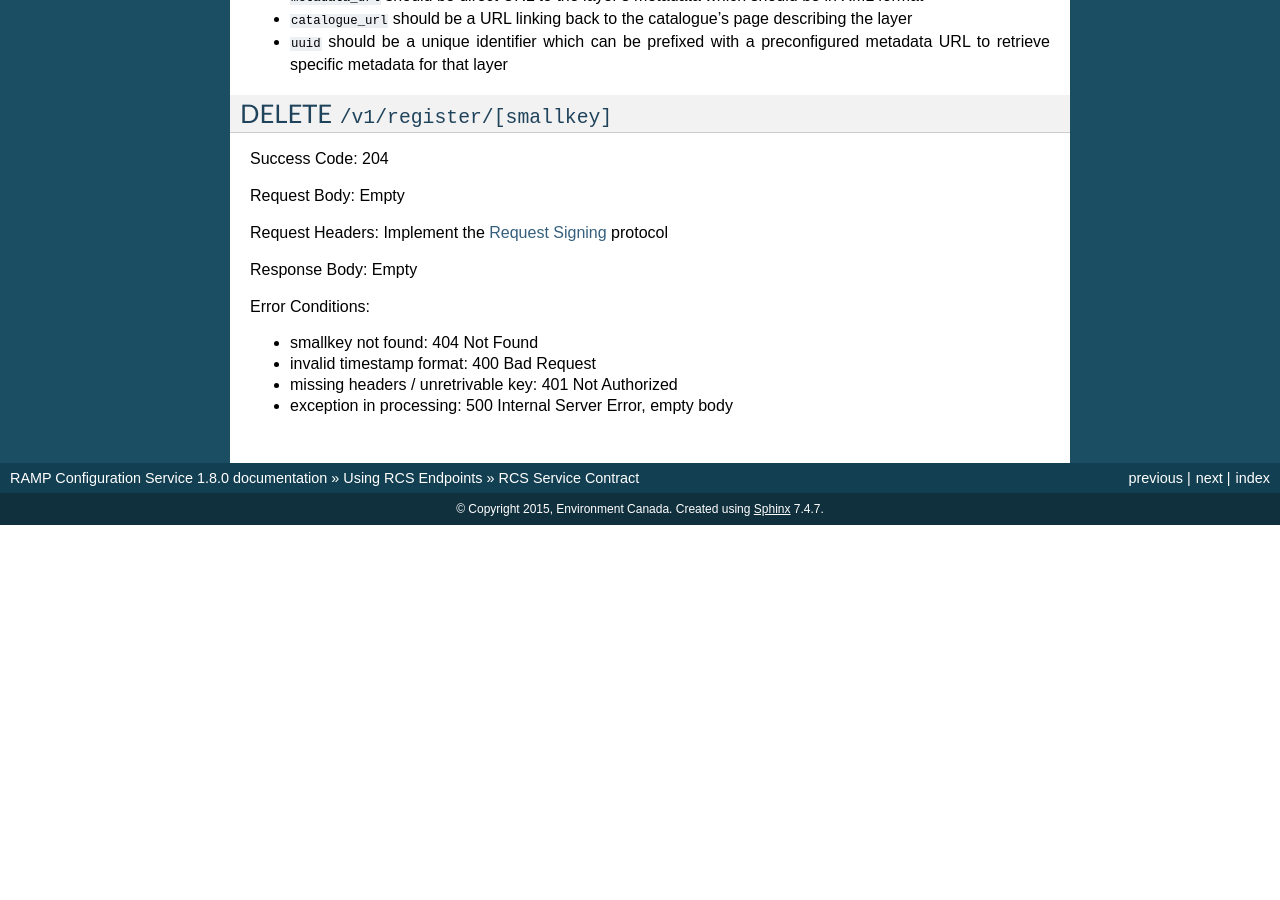
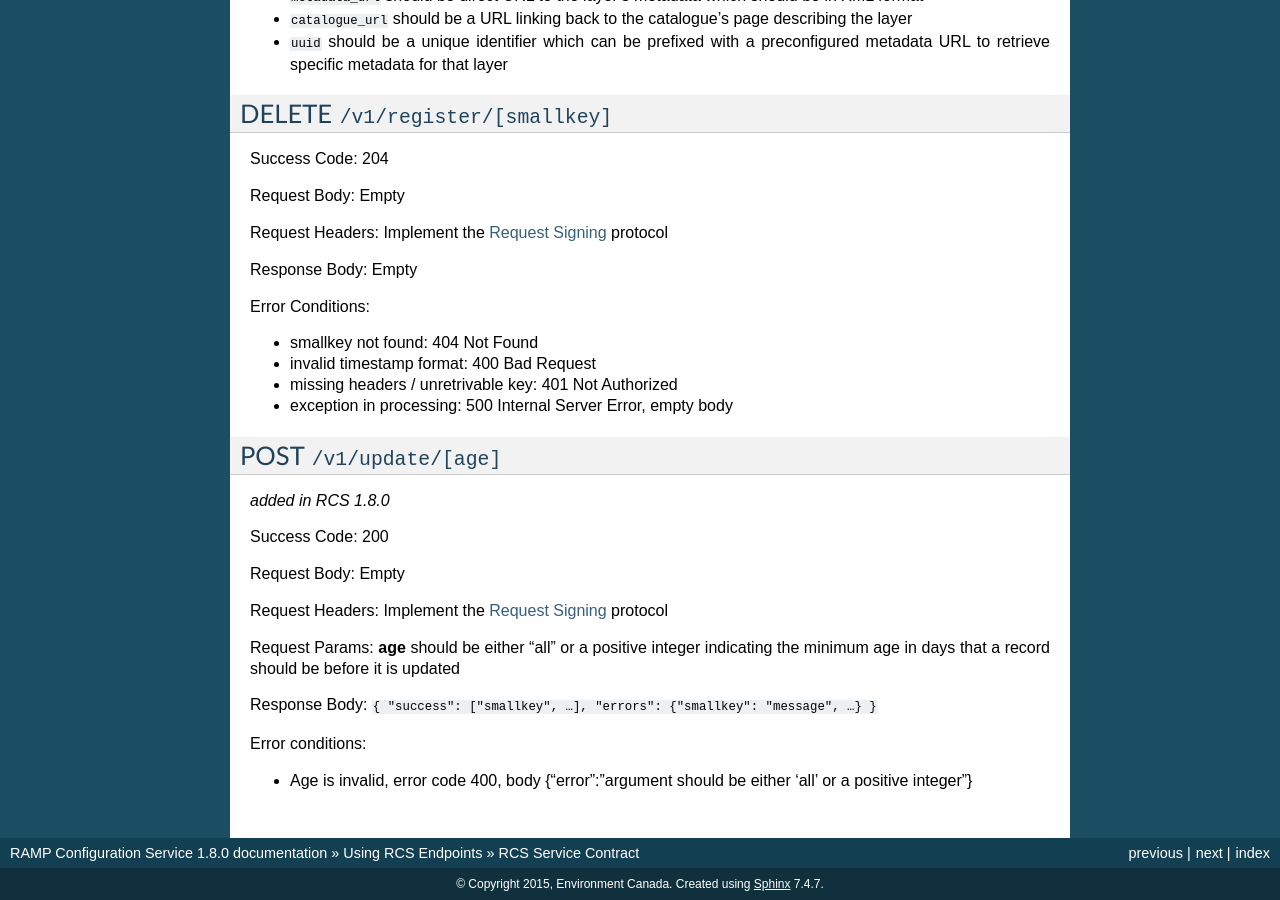
Before and after one commit to fgpv-vpgf/rcs, a Sphinx documentation site: the page built from docs/service/contract.rst, in a window 1280 px wide and 900 px high, scrolled down 2611 px. Built offline with Sphinx 7.4.7, drawn with Linux system fonts in a browser that asks for light colours; before the commit the page ends 3136 px from its top, so only the background shows below that.

Commit message:
update contract with new endpoint

```diff
--- a/docs/admin/configuration.rst
+++ b/docs/admin/configuration.rst
@@ -1,3 +1,5 @@
+.. _config:
+
 RCS Configration Options
 ========================
 
--- a/docs/service/contract.rst
+++ b/docs/service/contract.rst
@@ -168,3 +168,23 @@ Error Conditions:
 - invalid timestamp format: 400 Bad Request
 - missing headers / unretrivable key: 401 Not Authorized
 - exception in processing: 500 Internal Server Error, empty body
+
+POST ``/v1/update/[age]``
+-------------------------
+
+*added in RCS 1.8.0*
+
+Success Code: 200
+
+Request Body: Empty
+
+Request Headers: Implement the :ref:`signing` protocol
+
+Request Params: **age** should be either "all" or a positive integer indicating
+the minimum age in days that a record should be before it is updated
+
+Response Body: ``{ "success": ["smallkey", …], "errors": {"smallkey": "message", …} }``
+
+Error conditions:
+
+- Age is invalid, error code 400, body {"error":"argument should be either 'all' or a positive integer"}
```
